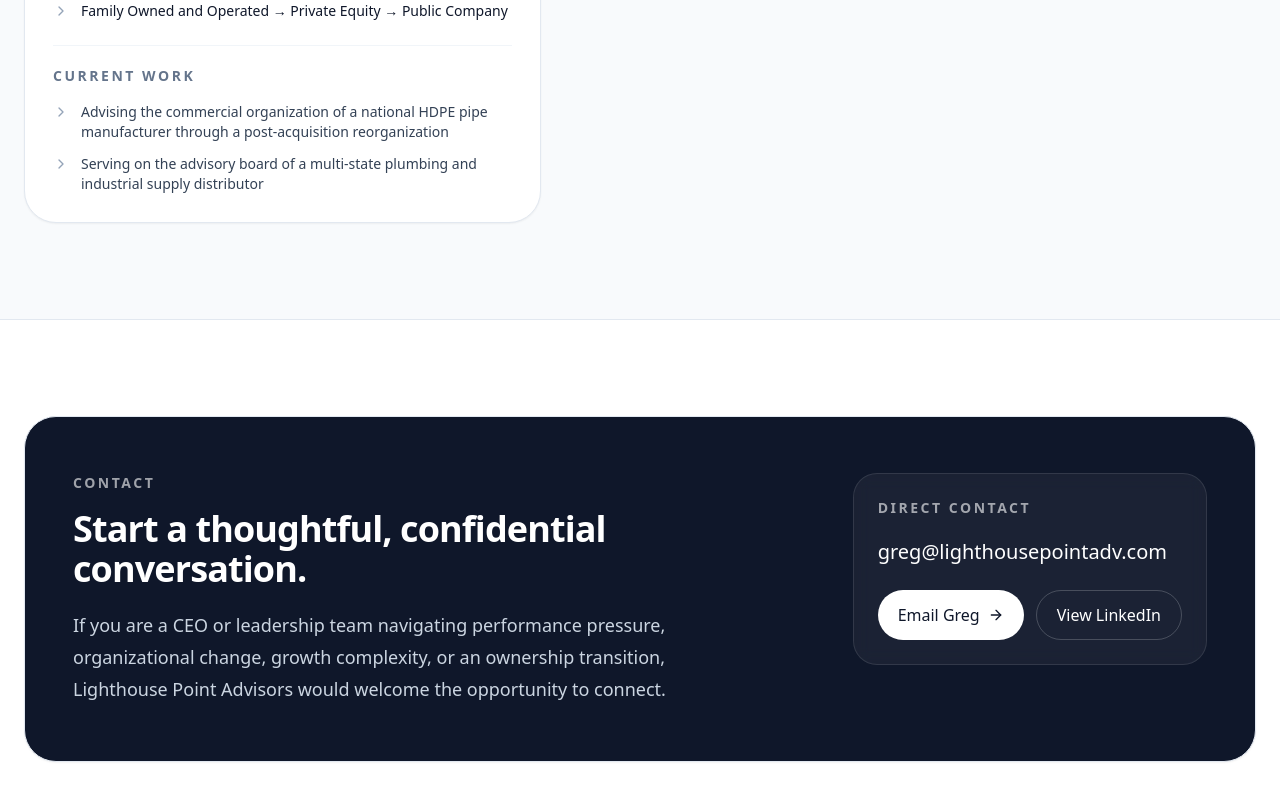
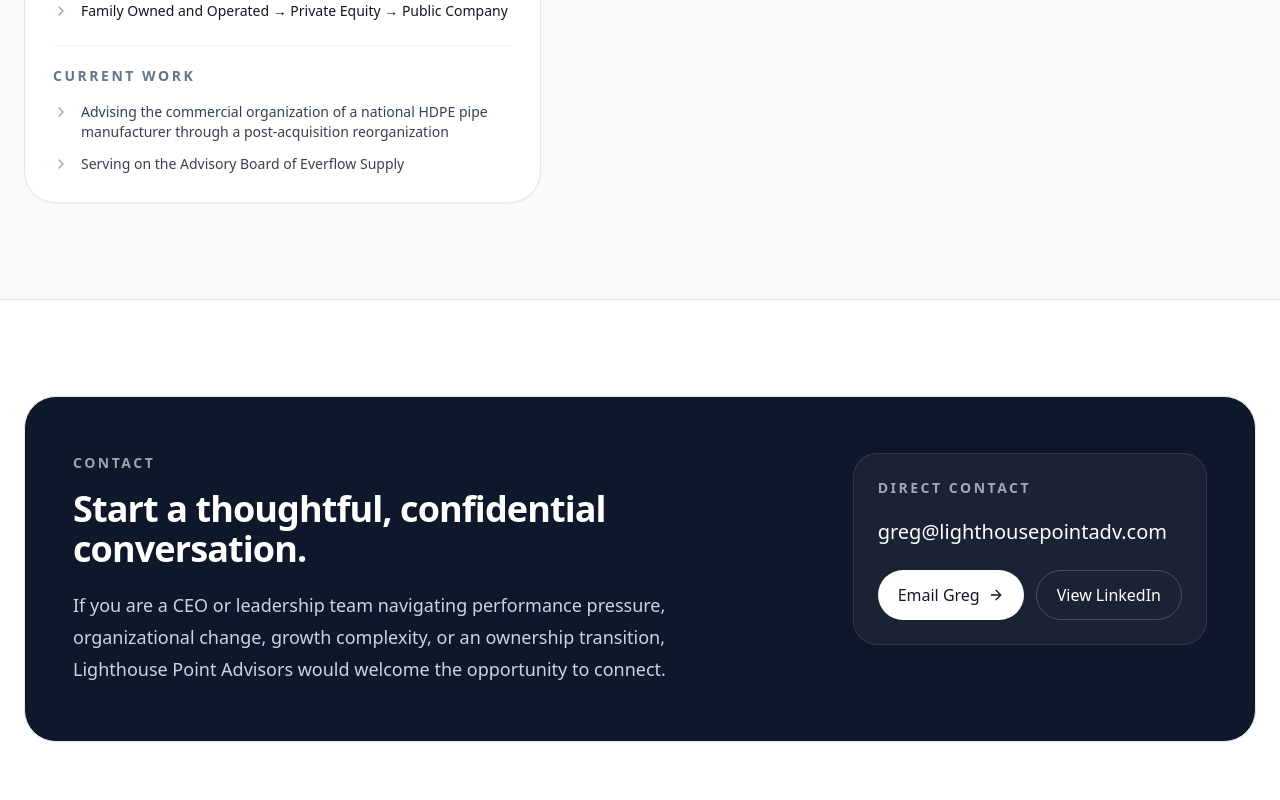
Before and after one commit to gleidner-web/lighthouse-site, a React (Vite) app: page / in a window 1280 px wide. Shown: the part 5054-5854 px from the top of the page. Built offline with nearby package versions, Linux system fonts and the light colour scheme.

Commit message:
Name Everflow board seat directly

```diff
--- a/src/App.jsx
+++ b/src/App.jsx
@@ -663,8 +663,7 @@
                     <div className="flex gap-3">
                       <ChevronRight className="mt-[2px] h-4 w-4 shrink-0 text-slate-400" />
                       <div>
-                        Serving on the advisory board of a multi-state plumbing
-                        and industrial supply distributor
+                        Serving on the Advisory Board of Everflow Supply
                       </div>
                     </div>
                   </div>
```
